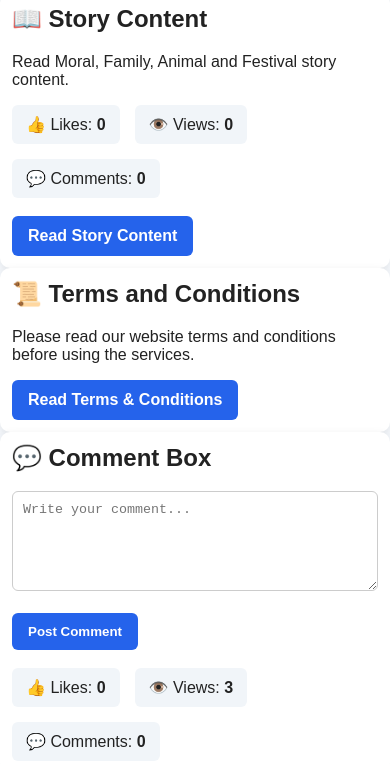
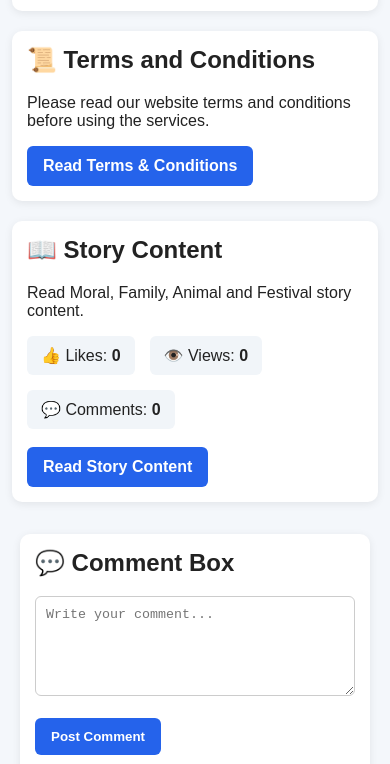
Before and after one commit to mastriswetha8-ux/ALL-IN-ONE, a website: page index.html in a window 390 px wide. Shown: the part 3443-4207 px from the top of the page. Drawn offline with Linux system fonts and the light colour scheme.

Commit message:
Update ALL-IN-ONE.COM homepage layout

```diff
--- a/index.html
+++ b/index.html
@@ -1,4 +1,3 @@
-
 <!DOCTYPE html>
 <html lang="en">
 
@@ -73,7 +72,6 @@
             box-shadow: 0 2px 8px rgba(0, 0, 0, 0.08);
         }
 
-        /* PAID CLASSES - YELLOW BOX */
         .paid-column {
             background: #fff3a3;
             border: 2px solid #facc15;
@@ -162,12 +160,20 @@
             border: 1px solid #facc15;
         }
 
+        /* STORY + TERMS LAYOUT */
+
+        .bottom-layout {
+            display: grid;
+            grid-template-columns: 1fr 1fr 1fr;
+            gap: 20px;
+            margin: 20px;
+        }
+
         .story-section,
         .terms-section,
         .comment-section {
             background: white;
             padding: 20px;
-            margin: 20px;
             border-radius: 10px;
             box-shadow: 0 2px 8px rgba(0, 0, 0, 0.08);
         }
@@ -214,6 +220,7 @@
         }
 
         @media (max-width: 900px) {
+
             .main-container {
                 grid-template-columns: 1fr;
             }
@@ -221,23 +228,33 @@
             .features {
                 grid-template-columns: 1fr;
             }
+
+            .bottom-layout {
+                grid-template-columns: 1fr;
+            }
         }
 
         @media (max-width: 600px) {
+
             header h1 {
                 font-size: 25px;
             }
 
-            .main-container,
-            .story-section,
-            .terms-section,
-            .comment-section {
+            .main-container {
+                margin: 0;
+                padding: 12px;
+            }
+
+            .bottom-layout {
                 margin: 0;
                 padding: 12px;
             }
 
             .column,
-            .center-section {
+            .center-section,
+            .story-section,
+            .terms-section,
+            .comment-section {
                 padding: 15px;
             }
         }
@@ -536,7 +553,11 @@
     </div>
 
 
-    <!-- STORY VIDEOS -->
+    <!-- BOTTOM THREE COLUMN LAYOUT -->
+
+    <div class="bottom-layout">
+
+        <!-- STORY VIDEOS LEFT -->
 
         <div class="story-section">
 
@@ -571,7 +592,24 @@
         </div>
 
 
-    <!-- STORY CONTENT -->
+        <!-- TERMS CENTER -->
+
+        <div class="terms-section">
+
+            <h2>📜 Terms and Conditions</h2>
+
+            <p>
+                Please read our website terms and conditions before using the services.
+            </p>
+
+            <a class="btn" href="terms.html">
+                Read Terms & Conditions
+            </a>
+
+        </div>
+
+
+        <!-- STORY CONTENT RIGHT -->
 
         <div class="story-section">
 
@@ -605,27 +643,12 @@
 
         </div>
 
-
-    <!-- TERMS -->
-
-    <div class="terms-section">
-
-        <h2>📜 Terms and Conditions</h2>
-
-        <p>
-            Please read our website terms and conditions before using the services.
-        </p>
-
-        <a class="btn" href="terms.html">
-            Read Terms & Conditions
-        </a>
-
     </div>
 
 
     <!-- COMMENT BOX -->
 
-    <div class="comment-section">
+    <div class="comment-section" style="margin:20px;">
 
         <h2>💬 Comment Box</h2>
 
@@ -666,6 +689,7 @@
     <footer>
 
         <p>
+
             <a href="terms.html">
                 Terms & Conditions
             </a>
@@ -675,6 +699,7 @@
             <a href="privacy-policy.html">
                 Privacy Policy
             </a>
+
         </p>
 
         <p>
```
Lines whose indentation alone changed are shown as unchanged.
